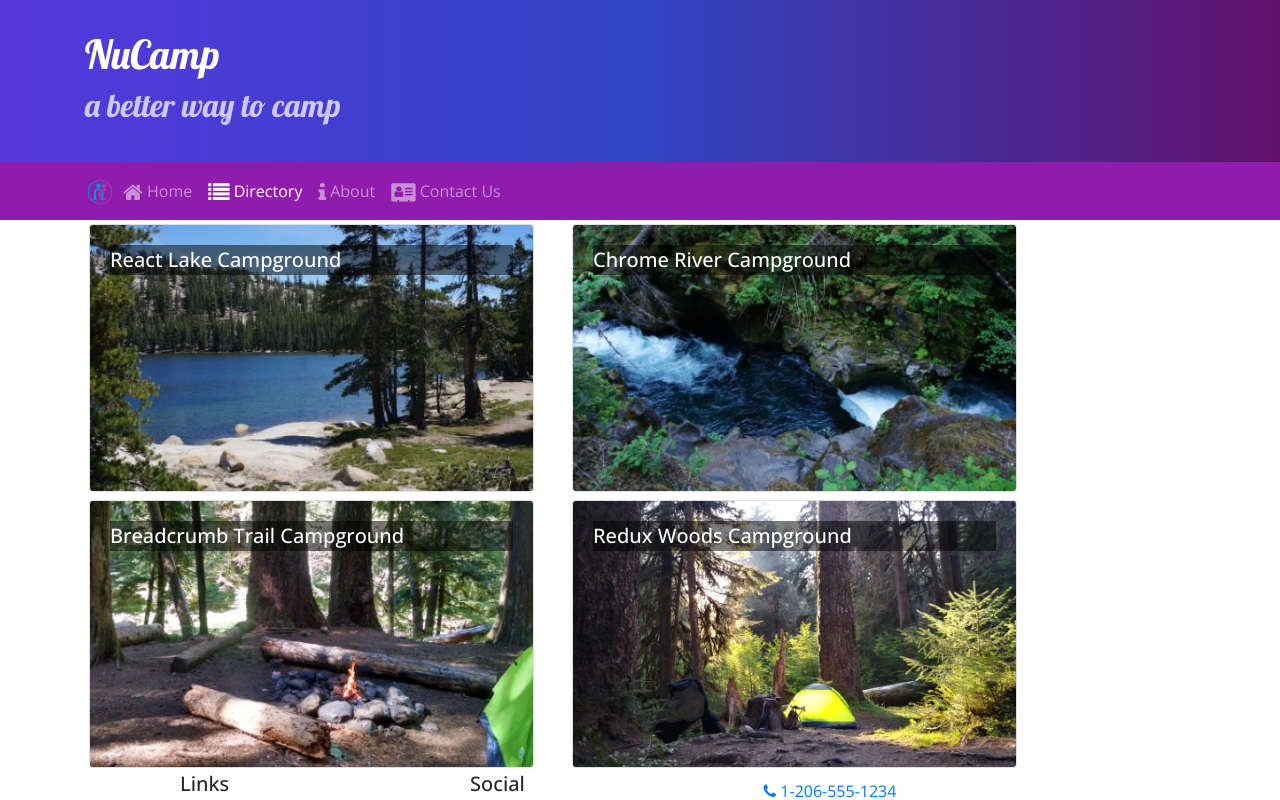
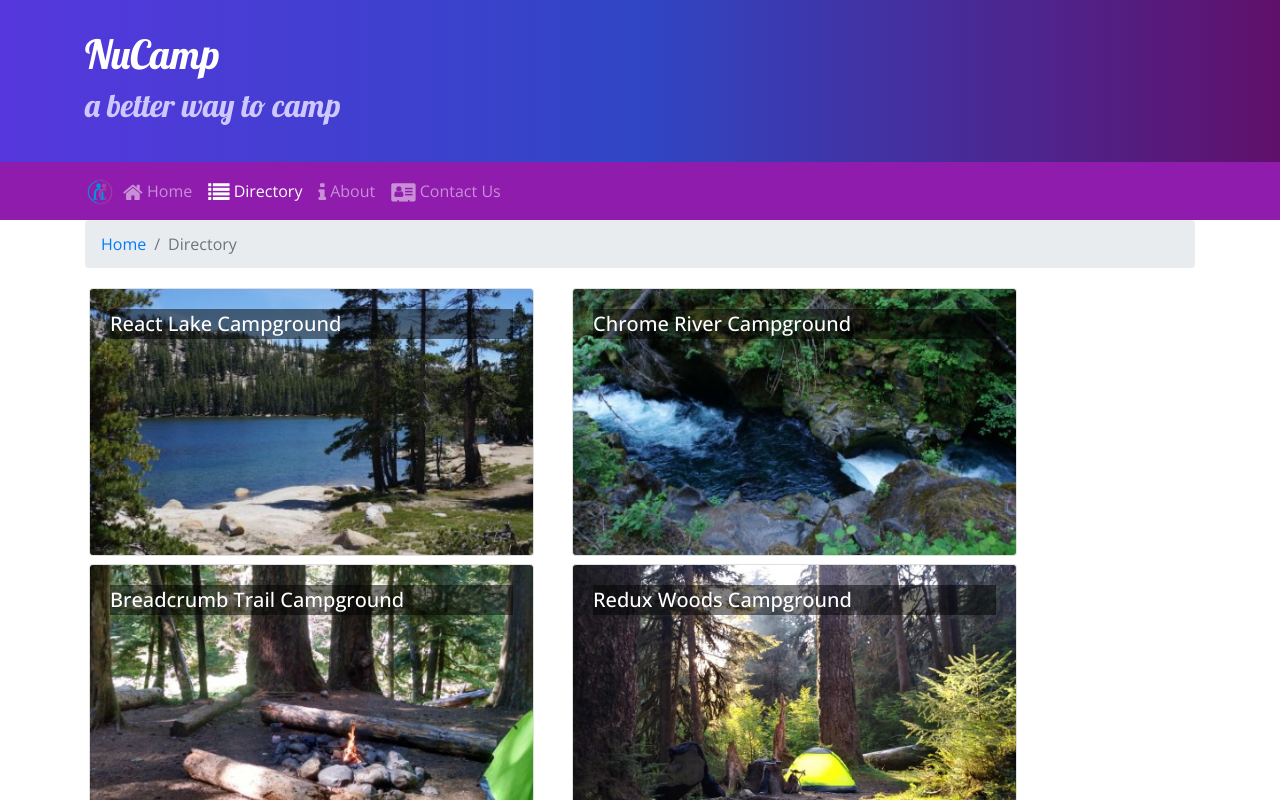
Before and after one commit to keburlulseged/nucampsite, a React (Create React App) app: page /directory in a window 1280 px wide. Shown: the top 800 px of the page. Built offline with nearby package versions, Linux system fonts and the light colour scheme.

Commit message:
Add breadcrumbs from reactstrap

```diff
--- a/src/components/CampsiteInfoComponent.js
+++ b/src/components/CampsiteInfoComponent.js
@@ -1,5 +1,6 @@
 import React from 'react';
-import {Card, CardImg, CardText, CardBody, CardTitle } from 'reactstrap';
+import {Card, CardImg, CardText, CardBody, CardTitle, Breadcrumb, BreadcrumbItem } from 'reactstrap';
+import { Link } from 'react-router-dom';
 
 
 
@@ -13,7 +14,6 @@
         <Card>
           <CardImg top src={campsite.image} alt={campsite.name} />
           <CardBody>
-            <CardTitle>{campsite.name}</CardTitle>
             <CardText>{campsite.description}</CardText>
           </CardBody>
         </Card>
@@ -51,8 +51,18 @@
       return (
         <div className="container">
           <div className="row">
+            <div className="col">
+              <Breadcrumb>
+                <BreadcrumbItem><Link to="/directory">Directory</Link></BreadcrumbItem>
+                <BreadcrumbItem active>{props.campsite.name}</BreadcrumbItem>
+              </Breadcrumb>
+              <h2>{props.campsite.name}</h2>
+              <hr />
+            </div>
+          </div>
+          <div className="row">
             <RenderCampsite campsite={props.campsite} />
-            <RenderComments comments={props.campsite.comments} />
+            <RenderComments comments={props.comments} />
           </div>
         </div>
       )
--- a/src/components/ContactComponent.js
+++ b/src/components/ContactComponent.js
@@ -1,8 +1,18 @@
 import React from 'react';
+import { Breadcrumb, BreadcrumbItem } from 'reactstrap';
+import { Link } from 'react-router-dom';
 
 function Contact(props) {
   return (
       <div className="container">
+       <div className="row">
+        <div className="col">
+          <Breadcrumb>
+            <BreadcrumbItem><Link to="/home">Home</Link></BreadcrumbItem>
+            <BreadcrumbItem active>Contact Us</BreadcrumbItem>
+          </Breadcrumb>
+        </div>
+      </div>
         <div className="row">
             <div className="col">
                 <h2>Contact Us</h2>
--- a/src/components/DirectoryComponent.js
+++ b/src/components/DirectoryComponent.js
@@ -1,14 +1,17 @@
 import React from 'react';
-import {Card, CardImg, CardImgOverlay, CardTitle } from 'reactstrap';
+import {Card, CardImg, CardImgOverlay, CardTitle, Breadcrumb, BreadcrumbItem } from 'reactstrap';
+import { Link } from 'react-router-dom';
 
 
 const RenderDirectoryItem = ({campsite}) => {
   return (
     <Card>
-      <CardImg width="100%" src={campsite.image} alt={campsite.name} />
-      <CardImgOverlay>
-        <CardTitle>{campsite.name}</CardTitle>
-      </CardImgOverlay>
+      <Link to={`/directory/${campsite.id}`}>
+        <CardImg width="100%" src={campsite.image} alt={campsite.name} />
+        <CardImgOverlay>
+          <CardTitle>{campsite.name}</CardTitle>
+        </CardImgOverlay>
+      </Link>
     </Card>
   )
 }
@@ -26,6 +29,14 @@
   return (
     <div className="container">
       <div className="row">
+        <div className="col">
+          <Breadcrumb>
+            <BreadcrumbItem><Link to="/home">Home</Link></BreadcrumbItem>
+            <BreadcrumbItem active>Directory</BreadcrumbItem>
+          </Breadcrumb>
+        </div>
+      </div>
+      <div className="row">
         {directory}
       </div>
     </div>
--- a/src/components/MainComponent.js
+++ b/src/components/MainComponent.js
@@ -33,12 +33,19 @@
       )
     }
 
+    const CampsiteWithId = ({ match }) => {
+      return (
+        <CampsiteInfo campsite={this.state.campsites.filter(campsite => campsite.id === +match.params.campsiteId)[0]} comments={this.state.comments.filter(comment => comment.campsiteId === +match.params.campsiteId)}/>
+      )
+    }
+
     return (
     <div className="App">
       <Header />
       <Switch>
         <Route path='/home' component={HomePage} />
         <Route exact path='/directory' render={() => <Directory campsites={this.state.campsites}/>} />
+        <Route path='/directory/:campsiteId' component={CampsiteWithId} />
         <Route exact path='/contactus' component={Contact} />
         <Redirect to='/home' />
       </Switch>
```
Lines whose indentation alone changed are shown as unchanged.
